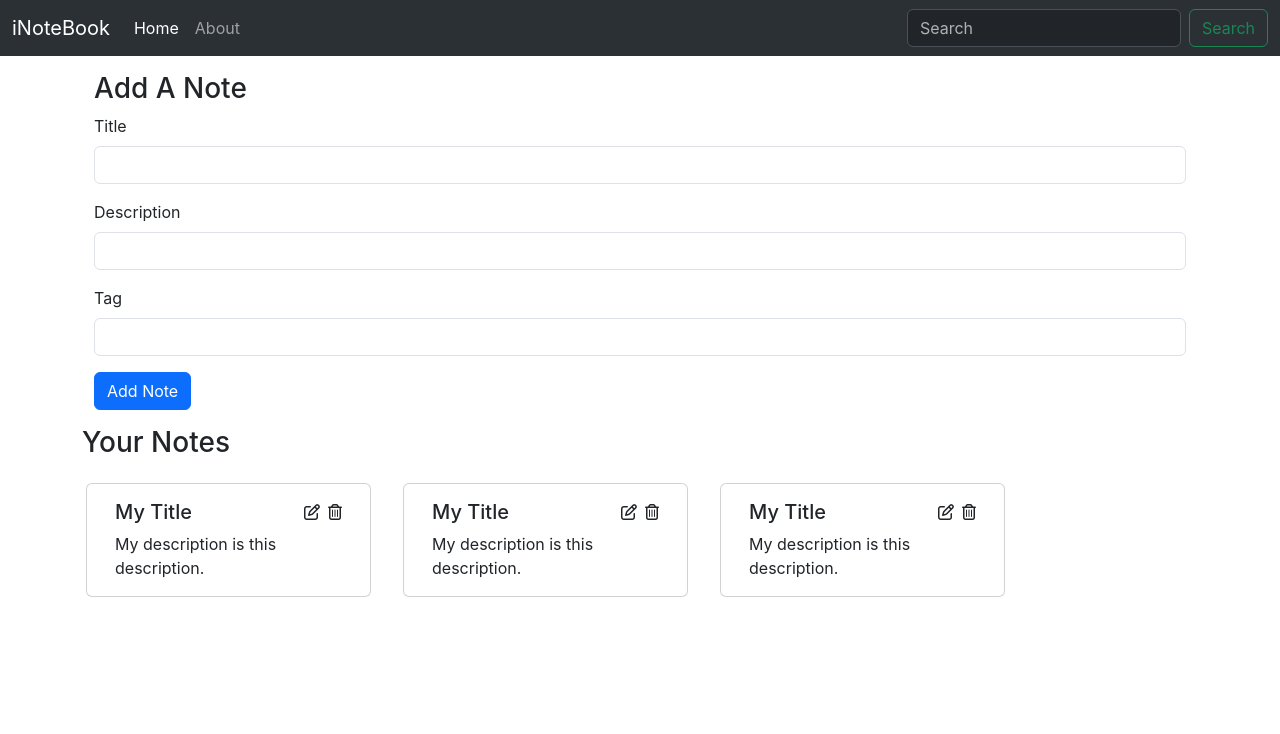
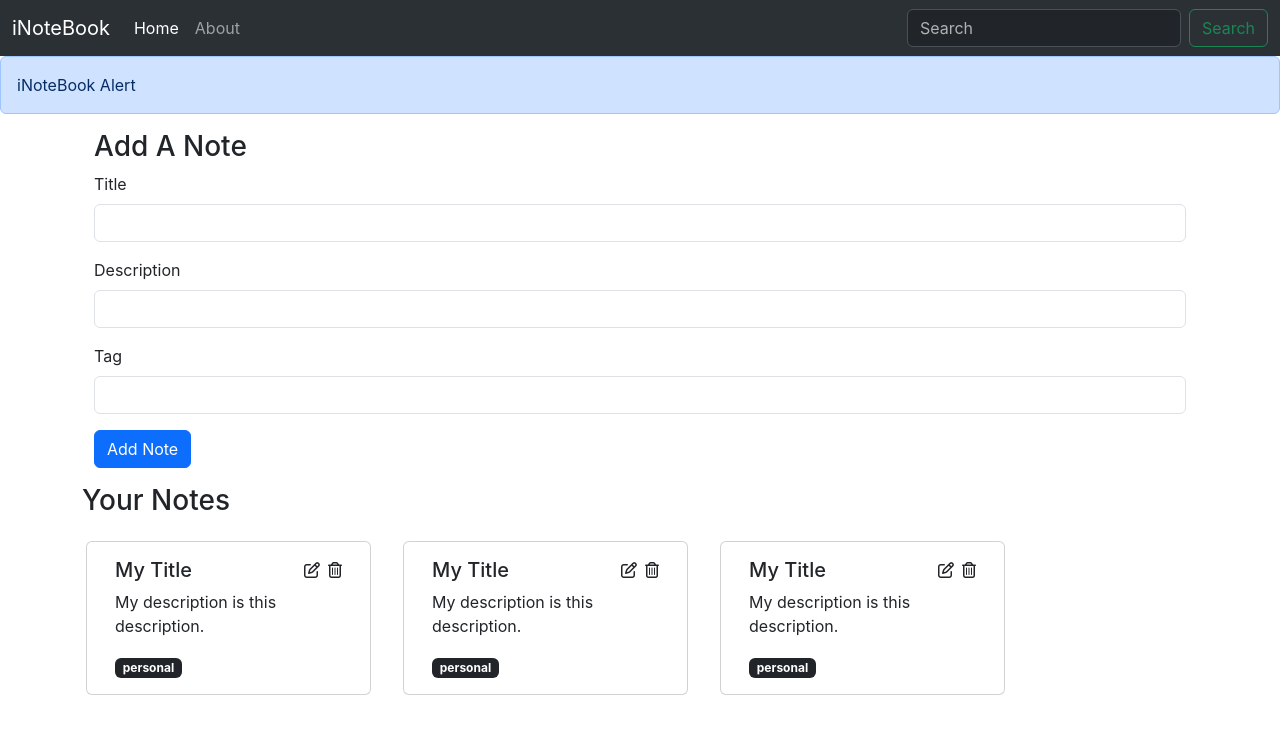
Before and after one commit to imayushsri/iNoteBook, a React (Create React App) app: page / in a window 1280 px wide. Shown: the top 734 px of the page. Built offline with nearby package versions, Linux system fonts and the light colour scheme.

Commit message:
add and delete note client

```diff
--- a/src/App.js
+++ b/src/App.js
@@ -4,12 +4,14 @@ import Navbar from './components/Navbar';
 import Home from './components/Home';
 import About from './components/About';
 import NoteState from './context/notes/NoteState';
+import Alert from './components/Alert';
 function App() {
   return (
     <>
     <NoteState>
     <Router>
         <Navbar/>
+        <Alert message="iNoteBook Alert"/>
         <div className="container">
         <Routes>
           <Route  path='/' exact element={<Home/>}></Route>
--- /dev/null
+++ b/src/components/AddNote.js
@@ -0,0 +1,41 @@
+import React, { useContext, useState } from 'react';
+import noteContext from '../context/notes/noteContext';
+
+
+const AddNote = () => {
+    const context = useContext(noteContext);
+    const { addNote } = context;
+
+    const [note, setNote] = useState({ title: '', description: '', tag: 'default' })
+
+    const onChange = (event) => {
+        setNote({ ...note, [event.target.name]: event.target.value })
+    }
+    const handleAddNote = (event) => {
+        event.preventDefault();
+        addNote(note.title, note.description, note.tag);
+    }
+    return (
+        <div className="container my-3">
+            <h3>Add A Note</h3>
+
+            <form>
+                <div className="mb-3">
+                    <label htmlFor="title" className="form-label">Title</label>
+                    <input type="text" className="form-control" id="title" name='title' onChange={onChange} />
+                </div>
+                <div className="mb-3">
+                    <label htmlFor="description" className="form-label">Description</label>
+                    <input type="text" className="form-control" id="description" name='description' onChange={onChange} />
+                </div>
+                <div className="mb-3">
+                    <label htmlFor="tag" className="form-label">Tag</label>
+                    <input type="text" className="form-control" id="tag" name='tag' onChange={onChange} />
+                </div>
+                <button type="submit" className="btn btn-primary" onClick={handleAddNote}>Add Note</button>
+            </form>
+        </div>
+    )
+}
+
+export default AddNote
--- /dev/null
+++ b/src/components/Alert.js
@@ -0,0 +1,13 @@
+import React from "react";
+
+const Alert = (props) => {
+  return (
+    <div>
+      <div className="alert alert-primary" role="alert">
+        {props.message}
+      </div>
+    </div>
+  );
+};
+
+export default Alert;
--- a/src/components/Home.js
+++ b/src/components/Home.js
@@ -6,26 +6,7 @@ const Home = () => {
 
   return (
     <div>
-      <div className="container my-3">
-      <h3>Add A Note</h3>
-
-      <form>
-  <div className="mb-3">
-    <label htmlFor="title" className="form-label">Title</label>
-    <input type="text" className="form-control" id="title" name='title' aria-describedby="emailHelp"/>
-  </div>
-  <div className="mb-3">
-    <label htmlFor="description" className="form-label">Description</label>
-    <input type="text" className="form-control" id="description" name='discription'/>
-  </div>
-  <div className="mb-3">
-    <label htmlFor="tag" className="form-label">Tag</label>
-    <input type="text" className="form-control" id="tag" name='tag'/>
-  </div>
-  <button type="submit" className="btn btn-primary">Add Note</button>
-</form>
-</div>
-<Notes/>
+     <Notes/>
     </div>
   )
 }
--- a/src/components/NoteItem.js
+++ b/src/components/NoteItem.js
@@ -1,18 +1,25 @@
-import React from 'react'
+import React, { useContext } from 'react';
+import noteContext from '../context/notes/noteContext';
+
 
 const NoteItem = (props) => {
+  const context = useContext(noteContext);
     const {note} = props;
+    const {deleteNote} = context;
   return (
-    <div class="card col-md-3 m-3">
-  <div class="card-body">
+    <div className="card col-md-3 m-3">
+  <div className="card-body">
     <div className="head">
-    <h5 class="card-title">{note.title}</h5>
+    <h5 className="card-title">{note.title}</h5>
     <div className="icon">
-    <i class="fa-regular fa-pen-to-square"></i>
-    <i class="fa-regular fa-trash-can ms-2"></i>
+    <i className="fa-regular fa-pen-to-square"></i>
+    <i className="fa-regular fa-trash-can ms-2" onClick={()=>{
+      deleteNote(note._id)
+    }}></i>
     </div>
     </div>
-    <p class="card-text">{note.description}</p>
+    <p className="card-text">{note.description}</p>
+    <span class="badge text-bg-dark">{note.tag}</span>
   </div>
 </div>
   )
--- a/src/components/Notes.js
+++ b/src/components/Notes.js
@@ -1,18 +1,22 @@
 import React, {useContext} from 'react';
 import noteContext from '../context/notes/noteContext';
 import NoteItem from './NoteItem';
+import AddNote from './AddNote';
 
 
 const Notes = () => {
     const context = useContext(noteContext);
-  const {notes, setNotes} = context;
+  const {notes} = context;
   return (
+    <>
+      <AddNote/>
     <div className="row my-3">
       <h3>Your Notes</h3>
       {notes.map((note)=>{
-        return <NoteItem note={note}/>
+        return <NoteItem note={note} key={note._id}/>
       })}
     </div>
+    </>
   )
 }
 
--- a/src/context/notes/NoteState.js
+++ b/src/context/notes/NoteState.js
@@ -1,7 +1,7 @@
 import { useState } from "react";
 import noteContext from "./noteContext";
 
-const NoteState = (props) =>{
+const NoteState = (props) => {
 
   const notesInitialize = [
     {
@@ -34,10 +34,42 @@ const NoteState = (props) =>{
   ]
 
 
+
   const [notes, setNotes] = useState(notesInitialize);
 
+  // Add a note
+  const addNote = (title, description, tag) => {
+    // API TODO
+    console.log('Adding')
+    const note =  {
+      "_id": "65feb250066e0bc1b75fdbd4",
+      "user": "65fa9389ce433fcdb91926f7",
+      "title": title,
+      "description": description,
+      "tag": tag,
+      "date": "2024-03-23T10:43:28.210Z",
+      "__v": 0
+    };
+setNotes(notes.concat(note))
+  }
+
+  // Delete a note
+  const deleteNote = (id) => {
+      // API TODO
+    const newNote = notes.filter((note)=>{
+         return note._id !== id;
+    })
+    setNotes(newNote)
+    console.log("Deleting the note of id"+id);
+  }
+
+  // Edit a note
+  const editNote = (id, title, description, tag) => {
+
+  }
+
   return (
-   <noteContext.Provider value={{notes, setNotes}}>
+    <noteContext.Provider value={{ notes, setNotes, addNote, deleteNote, editNote}}>
       {props.children}
     </noteContext.Provider>
   )
```
Lines whose indentation alone changed are shown as unchanged.
